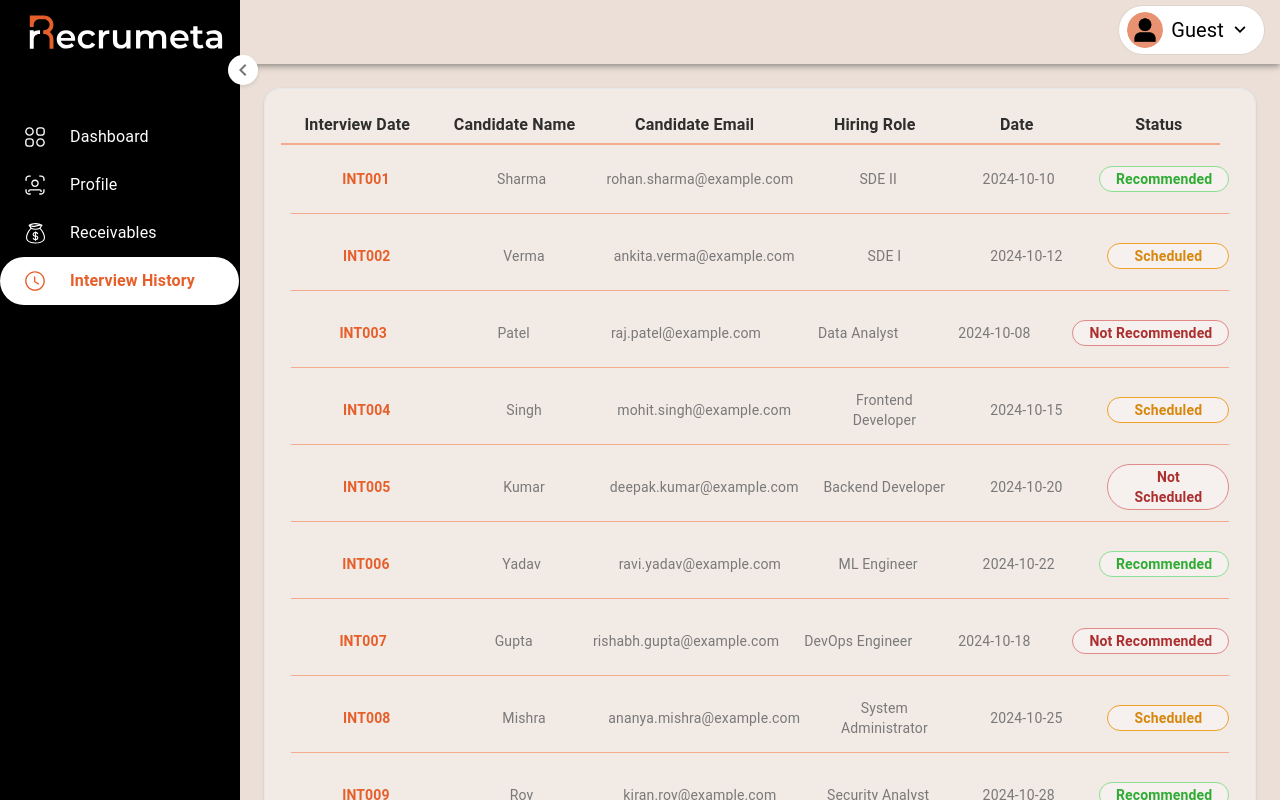
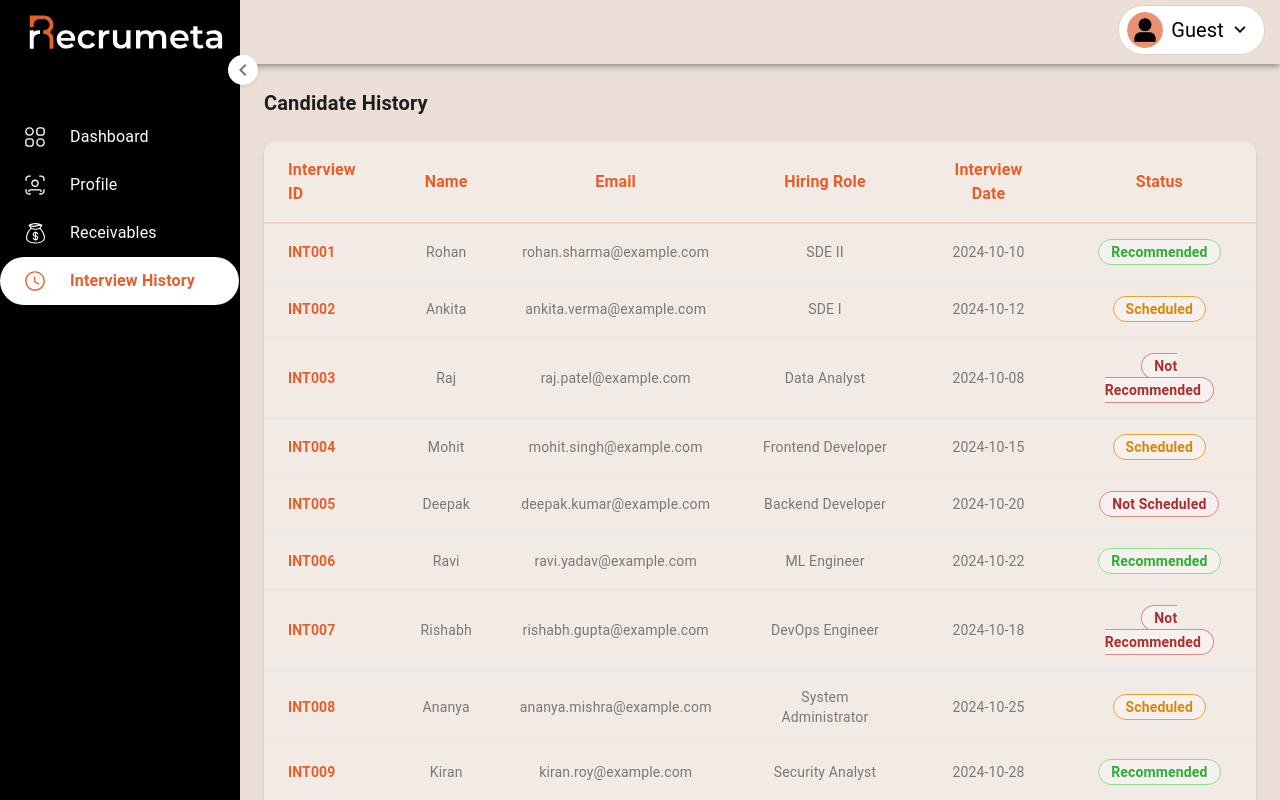
Before and after one commit to Roshan8319/Interview-Front, a React (Vite) app in the folder Frontend/: page /interviewer/interview-history in a window 1280 px wide. Shown: the top 800 px of the page. Built offline with nearby package versions, Linux system fonts and the light colour scheme.

Commit message:
feat: Update InterviewHistory and Receivables components for improved UI and data presentation

```diff
--- a/Frontend/src/Components/Interviewer/InterviewHistory.jsx
+++ b/Frontend/src/Components/Interviewer/InterviewHistory.jsx
@@ -1,15 +1,12 @@
 import React from 'react'
-import {Link} from 'react-router-dom'
-
-
-
+import { Link } from 'react-router-dom'
 
 function InterviewHistory() {
 
   const data = [
     {
       interviewId: "INT001",
-      candidateName: "Sharma",
+      candidateName: "Rohan",
       jobRole: "SDE II",
       email: "rohan.sharma@example.com",
       interviewStatus: "Recommended",
@@ -17,7 +14,7 @@ function InterviewHistory() {
     },
     {
       interviewId: "INT002",
-      candidateName: "Verma",
+      candidateName: "Ankita",
       jobRole: "SDE I",
       email: "ankita.verma@example.com",
       interviewStatus: "Scheduled",
@@ -25,7 +22,7 @@ function InterviewHistory() {
     },
     {
       interviewId: "INT003",
-      candidateName: "Patel",
+      candidateName: "Raj",
       jobRole: "Data Analyst",
       email: "raj.patel@example.com",
       interviewStatus: "Not Recommended",
@@ -33,7 +30,7 @@ function InterviewHistory() {
     },
     {
       interviewId: "INT004",
-      candidateName: "Singh",
+      candidateName: "Mohit",
       jobRole: "Frontend Developer",
       email: "mohit.singh@example.com",
       interviewStatus: "Scheduled",
@@ -41,7 +38,7 @@ function InterviewHistory() {
     },
     {
       interviewId: "INT005",
-      candidateName: "Kumar",
+      candidateName: "Deepak",
       jobRole: "Backend Developer",
       email: "deepak.kumar@example.com",
       interviewStatus: "Not Scheduled",
@@ -49,7 +46,7 @@ function InterviewHistory() {
     },
     {
       interviewId: "INT006",
-      candidateName: "Yadav",
+      candidateName: "Ravi",
       jobRole: "ML Engineer",
       email: "ravi.yadav@example.com",
       interviewStatus: "Recommended",
@@ -57,7 +54,7 @@ function InterviewHistory() {
     },
     {
       interviewId: "INT007",
-      candidateName: "Gupta",
+      candidateName: "Rishabh",
       jobRole: "DevOps Engineer",
       email: "rishabh.gupta@example.com",
       interviewStatus: "Not Recommended",
@@ -65,7 +62,7 @@ function InterviewHistory() {
     },
     {
       interviewId: "INT008",
-      candidateName: "Mishra",
+      candidateName: "Ananya",
       jobRole: "System Administrator",
       email: "ananya.mishra@example.com",
       interviewStatus: "Scheduled",
@@ -73,7 +70,7 @@ function InterviewHistory() {
     },
     {
       interviewId: "INT009",
-      candidateName: "Roy",
+      candidateName: "Kiran",
       jobRole: "Security Analyst",
       email: "kiran.roy@example.com",
       interviewStatus: "Recommended",
@@ -81,7 +78,7 @@ function InterviewHistory() {
     },
     {
       interviewId: "INT010",
-      candidateName: "Mehta",
+      candidateName: "Priya",
       jobRole: "UI/UX Designer",
       email: "priya.mehta@example.com",
       interviewStatus: "Not Scheduled",
@@ -90,95 +87,89 @@ function InterviewHistory() {
   ];
 
 
-
   return (
     <div className='w-full min-h-[calc(100vh-64px)] bg-[#EBDFD7] p-6 flex flex-col'>
-         <div className="bg-[rgba(255,255,255,0.34)] p-4 border rounded-2xl shadow mb-4 ">
-           {/* Column Headings */}
-           <div className="w-[98%] h-[40px] grid gap-x-5 text-[#2E2E2E] font-semibold text-center py-2 border-b-2 border-[#f2a98d]"
-             style={{
-               gridTemplateColumns: "1fr 0.8fr 1.3fr 0.8fr 0.8fr 0.8fr",
-             }}>
-             <div>Interview Date</div>
-             <div>Candidate Name</div>
-             <div>Candidate Email</div>
-             <div>Hiring Role</div>
-             <div>Date</div>
-             <div>Status</div>
+      <div className='w-full flex font-semibold text-[20px]'>
+        <div className='w-[50%]'>
+          <h1>Candidate History</h1>
         </div>
-           {/* Data Rows */}
-           {Array.isArray(data) ? (
+      </div>
+      <div className=" w-[100%] bg-[rgba(255,255,255,0.34)] rounded-xl shadow-md overflow-hidden mb-10 mt-6">
+        <table className="w-[100%] h-[100%]">
+          <thead>
+            <tr className="border-b-2 border-[#E65F2B]/20">
+              <th className="px-6 py-4 font-bold text-[#E65F2B] text-start">Interview ID</th>
+              <th className="px-6 py-4 font-bold text-[#E65F2B]">Name</th>
+              <th className="px-6 py-4 font-bold text-[#E65F2B]">Email</th>
+              <th className="px-6 py-4 font-bold text-[#E65F2B]">Hiring Role</th>
+              <th className="px-6 py-4 font-bold text-[#E65F2B]">Interview Date</th>
+              <th className="px-6 py-4 font-bold text-[#E65F2B]">Status</th>
+            </tr>
+          </thead>
+          <tbody>
+            {Array.isArray(data) && data.length > 0 ? (
               data.map((person, index) => (
-               <div key={index} className="flex flex-col w-full py-1">
-                 <div className="w-full flex items-center justify-evenly">
-                   <div
-                     className="w-[98%] h-[60px] grid gap-x-5 items-center text-center"
-                     style={{
-                       gridTemplateColumns: "1fr 0.8fr 1.3fr 0.8fr 0.8fr 0.8fr",
-                     }}
+                <tr
+                  key={index}
+                  className="border-b border-gray-200 hover:bg-[#F6F1EE]/50 transition-colors"
                 >
-                     {/* Name and Status */}
-                     <div className="text-sm font-semibold text-[#E65F2B] cursor-pointer hover:underline">
-                         <Link to={``}>
+                  {/* ID */}
+                  <td className="px-6 py-4 max-w-max text-start">
+                    <Link
+                      to={``}
+                      className="text-sm font-semibold text-[#E65F2B] hover:underline"
+                    >
                       {person.interviewId}
                     </Link>
-                     </div>
+                  </td>
+                  {/* Name */}
+                  <td className="px-6 py-4 max-w-max text-center text-sm text-[#797979]">
+                    {person.candidateName}
+                  </td>
+                  {/* Email */}
+                  <td className="px-6 py-4 max-w-max text-center text-sm text-[#797979]">
+                    {person.email}
+                  </td>
                   {/* Role */}
-                     <div className="text-sm text-[#797979]">
-                         {person.candidateName}
-                     </div>
-                     {/* Email */}
-                     <div className="text-sm text-[#797979]">
-                         {person.email}
-                     </div>
-                     {/* Score */}
-                     <div className="text-sm text-[#797979]">
+                  <td className="px-6 py-4 max-w-max text-center text-sm text-[#797979]">
                     {person.jobRole}
-                     </div>
+                  </td>
                   {/* Date */}
-                     <div className="text-sm text-[#797979]">
+                  <td className="px-6 py-4 max-w-max text-center text-sm text-[#797979]">
                     {person.interviewDate}
-                     </div>
+                  </td>
                   {/* Status */}
-                     <div className="text-sm text-black">
-                         <div
-                           className={`text-sm px-4 py-[2px] rounded-full bg-[#F6F1EE] ${
-                             person.interviewStatus?.toLowerCase() ===
-                             "recommended"
-                               ? "border-[1px] border-[#89E093] text-[#2EAC34] font-semibold"
+                  <td className="px-6 py-4 max-w-max text-center">
+                    <span
+                      className={`text-sm px-3 py-[4px] rounded-full text-center bg-[#F6F1EE] font-semibold ${person.interviewStatus?.toLowerCase() === "recommended"
+                        ? "border-[1px] border-[#89E093] text-[#2EAC34]"
                         : person.interviewStatus?.toLowerCase() ===
                           "not recommended"
-                               ? "border-[1px] border-[#E08989] text-[#AC2E2E] font-semibold whitespace-nowrap"
-                               : person.interviewStatus?.toLowerCase() ===
-                                 "scheduled"
-                               ? "border-[1px] border-[#f1a028] text-[#d7870e] font-semibold"
-                               : person.interviewStatus?.toLowerCase() ===
-                                 "not scheduled"
-                               ? "border-[1px] border-[#E08989] text-[#AC2E2E] font-semibold"
-                               : "border-[1px] border-[#a6a6a6] text-[#737373] font-semibold"
+                          ? "border-[1px] border-[#E08989] text-[#AC2E2E]"
+                          : person.interviewStatus?.toLowerCase() === "scheduled"
+                            ? "border-[1px] border-[#F1A028] text-[#D7870E]"
+                            : person.interviewStatus?.toLowerCase() === "not scheduled"
+                              ? "border-[1px] border-[#E08989] text-[#AC2E2E]"
+                              : "border-[1px] border-[#A6A6A6] text-[#737373]"
                         }`}
                     >
                       {person.interviewStatus}
-                         </div>
-                     </div>
-                   </div>
-                 </div>
-                 <div className="flex justify-center w-full mt-1 mb-1">
-                   <hr
-                     style={{
-                       backgroundColor: "#f2a98d",
-                       width: "98%",
-                       height: "1px",
-                       borderRadius: "9999px",
-                       border: "none",
-                     }}
-                   />
-                 </div>
-               </div>
+                    </span>
+                  </td>
+                </tr>
               ))
             ) : (
-             <div>No service</div>
+              <tr>
+                <td
+                  colSpan="6"
+                  className="px-6 py-4 text-center text-md text-[#797979]"
+                >
+                  No Data Available
+                </td>
+              </tr>
             )}
+          </tbody>
+        </table>
       </div>
     </div>
 
--- a/Frontend/src/Components/Interviewer/Receivables.jsx
+++ b/Frontend/src/Components/Interviewer/Receivables.jsx
@@ -1,4 +1,4 @@
-import React,{useState} from 'react'
+import React, { useState } from 'react'
 
 function Receivables() {
 
@@ -55,51 +55,45 @@ function Receivables() {
   ];
 
   const [filteredData, setFilteredData] = useState(data);
-  const [isDataRangeEntered,setIsDataRangeEntered] = useState(false);
+  const [isDataRangeEntered, setIsDataRangeEntered] = useState(false);
 
 
 
   return (
-    <div className='w-full min-h-[calc(100vh-64px)] bg-[#EBDFD7] p-4 pl-10 pr-5 text-[14px]  '>
+    <div className='w-full min-h-[calc(100vh-64px)] bg-[#EBDFD7] p-8'>
       <div className='w-full '>
-        <div className='w-full flex font-semibold text-[20px] p-4'>
+        <div className='w-full flex font-semibold text-[20px]'>
           <div className='w-[50%]'>
-            <h1>Current Receivables: <span className='text-[#E65F2B]'>INR 10,100</span></h1>
+            <h1>Current Receivables: <span className='text-[#E65F2B]'>₹10,100</span></h1>
+          </div>
         </div>
 
-        </div>
-        <div className='w-full  flex mt-6 gap-16  '>
-          <div className='w-full'>
-            <table className="w-full text-left ">
-              <thead className='text-black'>
-                <tr className='border-b-[3px] border-[#E65F2B] ' >
-                  <th className='py-2 px-4 max-w-max  text-[15px] font-bold'>Candidate</th>
-                  <th className='py-2 px-4 max-w-max  text-[15px] font-bold'>ROLE</th>
-                  <th className='py-2 px-4 max-w-max  text-[15px] font-bold'>EXPERIENCE</th>
-                  <th className='py-2 px-4 max-w-max  text-[15px] font-bold'>DATE</th>
-                  <th className='py-2 px-4 max-w-max  text-[15px] font-bold'>AMOUNT</th>
+        <div className="bg-[rgba(255,255,255,0.34)] rounded-xl shadow-md overflow-hidden mt-8">
+          <table className="w-full text-left">
+            <thead>
+              <tr className="border-b-2 border-[#E65F2B]/20">
+                <th className="py-4 px-6 font-bold text-[#E65F2B]">Candidate</th>
+                <th className="py-4 px-6 font-bold text-[#E65F2B]">Role</th>
+                <th className="py-4 px-6 font-bold text-[#E65F2B]">Experience</th>
+                <th className="py-4 px-6 font-bold text-[#E65F2B]">Date</th>
+                <th className="py-4 px-6 font-bold text-[#E65F2B]">Amount</th>
               </tr>
             </thead>
-              <tbody className=''  >
-
+            <tbody>
               {filteredData.map((data, index) => (
-                  <tr key={index} className={`${index % 2 === 0 ? "bg-[#FFFFFF57]" : (isDataRangeEntered ? "bg-[#FFFFFF57] ": "bg-[#FFFFFF57]" ) } h-[91px]  border-b border-[#E65F2B]  `}>
-                    <td className='py-3 px-4 max-w-max font-bold text-[15px] mb-2 text-[#E65F2B]'>{data.Candidate}</td>
-                    <td className='py-3 px-4 max-w-max text-[#797979]'>{data.Role}</td>
-                    <td className='py-3 px-4 max-w-max text-[#797979]'>{data.Experience}</td>
-                    <td className='py-3 px-4 max-w-max text-[#797979]'>{data.Date}</td>
-                    <td className='py-3 px-4 max-w-max text-[#797979]'>{data.Amount}</td>
+                <tr key={index} className="border-b border-gray-200 hover:bg-[#F6F1EE]/50 transition-colors">
+                  <td className="py-4 px-6 font-semibold text-[#E65F2B]">{data.Candidate}</td>
+                  <td className="py-4 px-6 text-gray-600">{data.Role}</td>
+                  <td className="py-4 px-6 text-gray-600">{data.Experience}</td>
+                  <td className="py-4 px-6 text-gray-600">{data.Date}</td>
+                  <td className="py-4 px-6 font-medium text-gray-600">₹{data.Amount.toLocaleString()}</td>
                 </tr>
               ))}
-
             </tbody>
           </table>
         </div>
       </div>
     </div>
-
-
-    </div>
   )
 }
 
```
Also changed, not shown: Frontend/src/Components/Interviewer/Profile.jsx (+35 -30 lines). Lines whose indentation alone changed are shown as unchanged.
